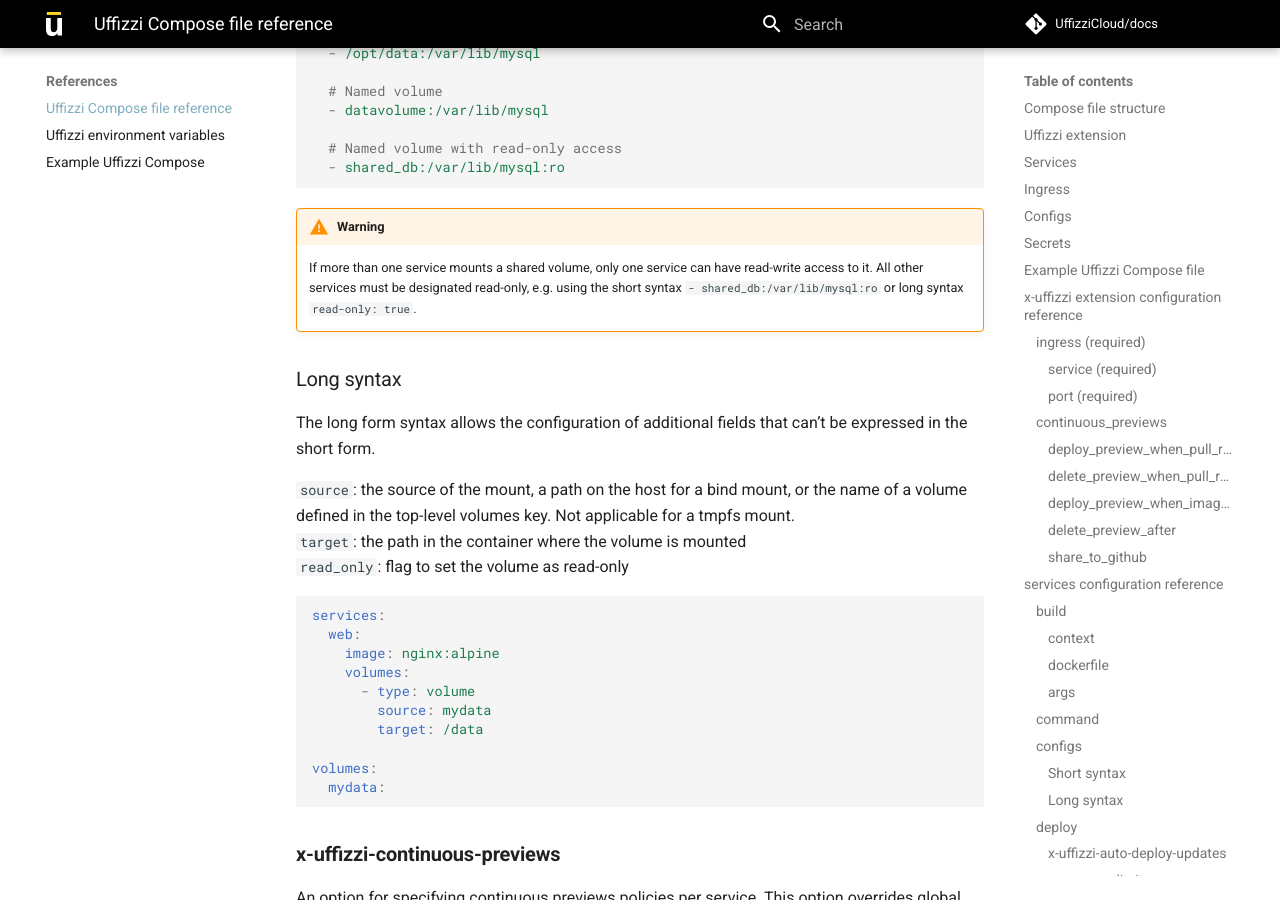
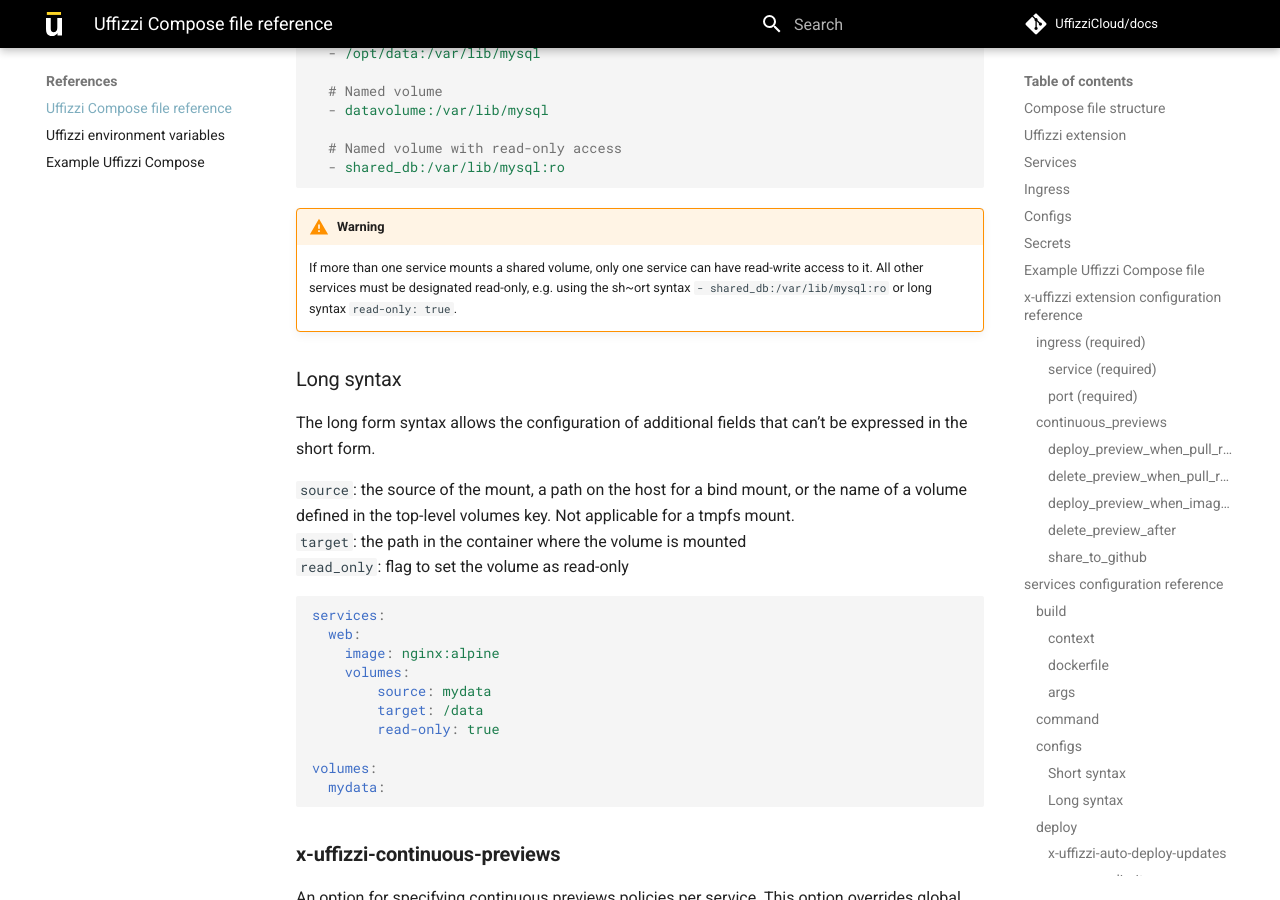
Before and after one commit to UffizziCloud/docs, an MkDocs documentation site: the page built from docs/references/compose-spec.md, in a window 1280 px wide and 900 px high, scrolled down 14541 px. Built offline with MkDocs 1.6.1 and Material for MkDocs 9.7.7, drawn with Linux system fonts in a browser that asks for light colours; comment, search, counter and statistics services are not loaded.

Commit message:
added read-only

```diff
--- a/docs/references/compose-spec.md
+++ b/docs/references/compose-spec.md
@@ -601,7 +601,7 @@
 
 !!! Warning
 
-    If more than one service mounts a shared volume, only one service can have read-write access to it. All other services must be designated read-only, e.g. using the short syntax ` - shared_db:/var/lib/mysql:ro` or long syntax `read-only: true`.
+    If more than one service mounts a shared volume, only one service can have read-write access to it. All other services must be designated read-only, e.g. using the sh~ort syntax ` - shared_db:/var/lib/mysql:ro` or long syntax `read-only: true`.
 
 ### Long syntax
 
@@ -616,9 +616,9 @@
   web:
     image: nginx:alpine
     volumes:
-      - type: volume
         source: mydata
         target: /data
+        read-only: true
 
 volumes:
   mydata:
```
